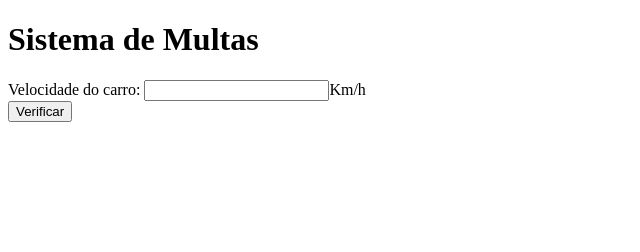
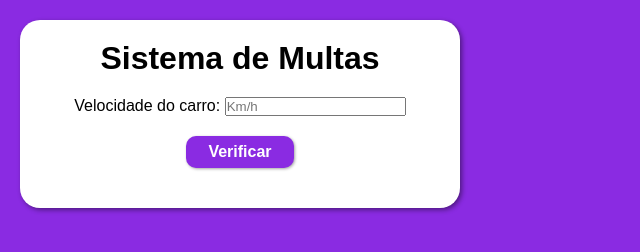
Before and after one commit to G-MatheusDouglas/javascript, a plain HTML site: page exercicios/ex010/index.html in a window 1280 px wide. Shown: the whole page, without its empty margins (0-640 px from the left). Drawn offline with Linux system fonts and the light colour scheme.

Commit message:
Update index.html
Estilo

```diff
--- a/exercicios/ex010/index.html
+++ b/exercicios/ex010/index.html
@@ -5,21 +5,85 @@
     <meta http-equiv="X-UA-Compatible" content="IE=edge">
     <meta name="viewport" content="width=device-width, initial-scale=1.0">
     <title>DETRAN</title>
+    <style>
+        * {
+            margin: 0px;
+            padding: 0px;
+            box-sizing: border-box;
+        }
+
+        html, body {
+            font-family: Arial, Helvetica, sans-serif;
+            width: 100vw;
+            height: 100vh;
+            background-color: blueviolet;
+        }
+
+        div#container {
+            background-color: white;
+            width: 440px;
+            padding: 20px;
+            margin: 20px;
+            border-radius: 20px;
+            box-shadow: 2px 2px 5px rgba(0, 0, 0, 0.435);
+            text-align: center;
+        }
+
+        div#container > h1 {
+            margin-bottom: 20px;
+        }
+
+        div#container > input.btn {
+            background-color: blueviolet;
+            color: white;
+            margin: 20px 0px;
+            padding: 5px 20px;
+            border-radius: 10px;
+            border: 2px solid transparent;
+            box-shadow: 1px 1px 3px rgba(0, 0, 0, 0.356);
+            font-size: 1em;
+            font-weight: bolder;
+        }
+
+        div#container > input.btn:hover {
+            background-color: white;
+            color: blueviolet;
+            border: 2px solid blueviolet;
+            cursor: pointer;
+            box-shadow: inset 1px 1px 3px rgba(0, 0, 0, 0.164);
+        }
+
+        div#container > div#res {
+            width: 360px;
+            display: none;
+            padding: 5px;
+            margin: auto;
+            border-radius: 7px;
+        }
+    </style>
 </head>
 <body>
-    <h1>Sistema de Multas</h1>
-    <div>
-        Velocidade do carro: <input type="number" name="txtvel" id="txtvel">Km/h
+    <div id="container">
+        <h1>Sistema de Multas</h1>
+        <div>
+            <label for="txtvel">Velocidade do carro: </label>
+            <input type="number" name="txtvel" id="txtvel" placeholder="Km/h">
+        </div>
+        <input class="btn" type="button" value="Verificar" onclick="calcular()">
+        <div id="res">
+
+        </div>
     </div>
-    <input type="button" value="Verificar" onclick="calcular()">
-    <div id="res"></div>
     <script>
         function calcular() {
             var txtv = window.document.querySelector('input#txtvel')
             var vel = Number(txtv.value)
+            res.style.display = 'block'
+            res.style.background = 'lightgreen'
             res.innerHTML = `<p>Sua velocidade atual é de <strong>${vel}Km/h</strong></p>`
             if (vel > 60) {
                 res.innerHTML += `<p>Você está <strong>MULTADO</strong> por excesso de velocidade`
+                res.style.background = 'rgb(255, 144, 144)'
             }
             res.innerHTML += `<p>Diriga sempre com cinto de segurança!<p>`
         }
```
